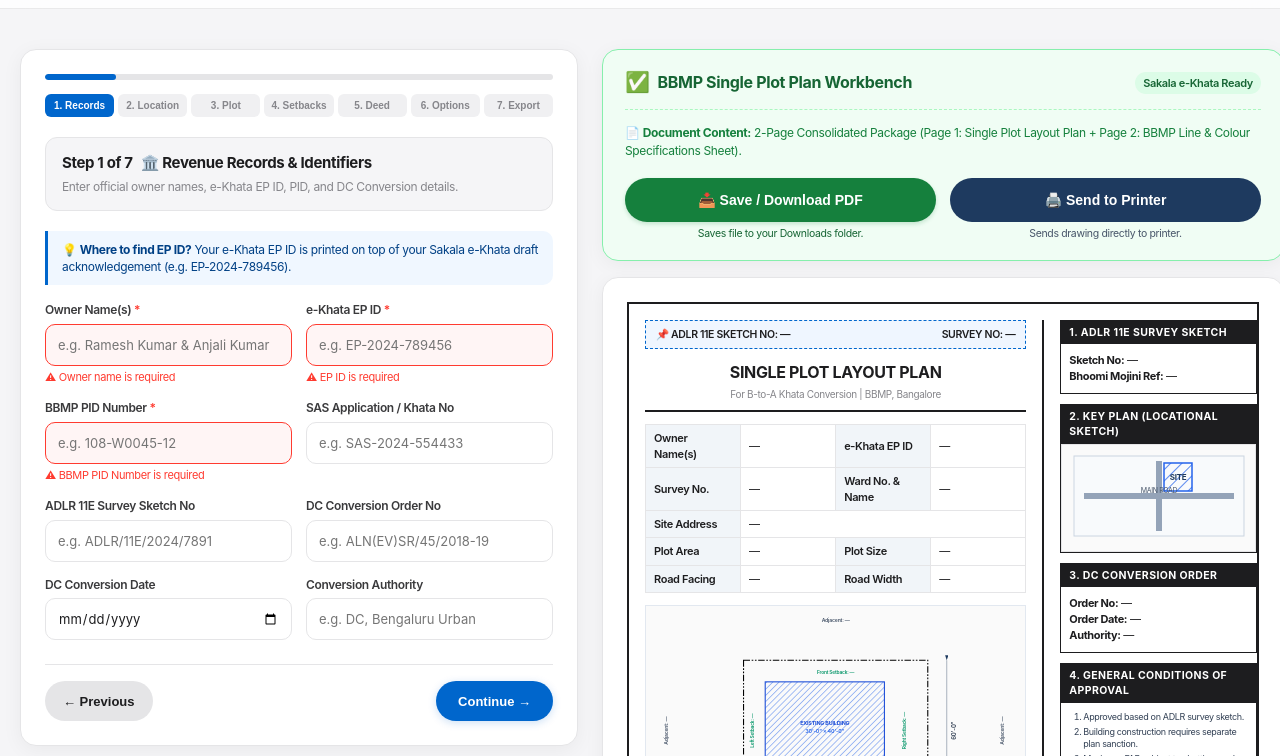
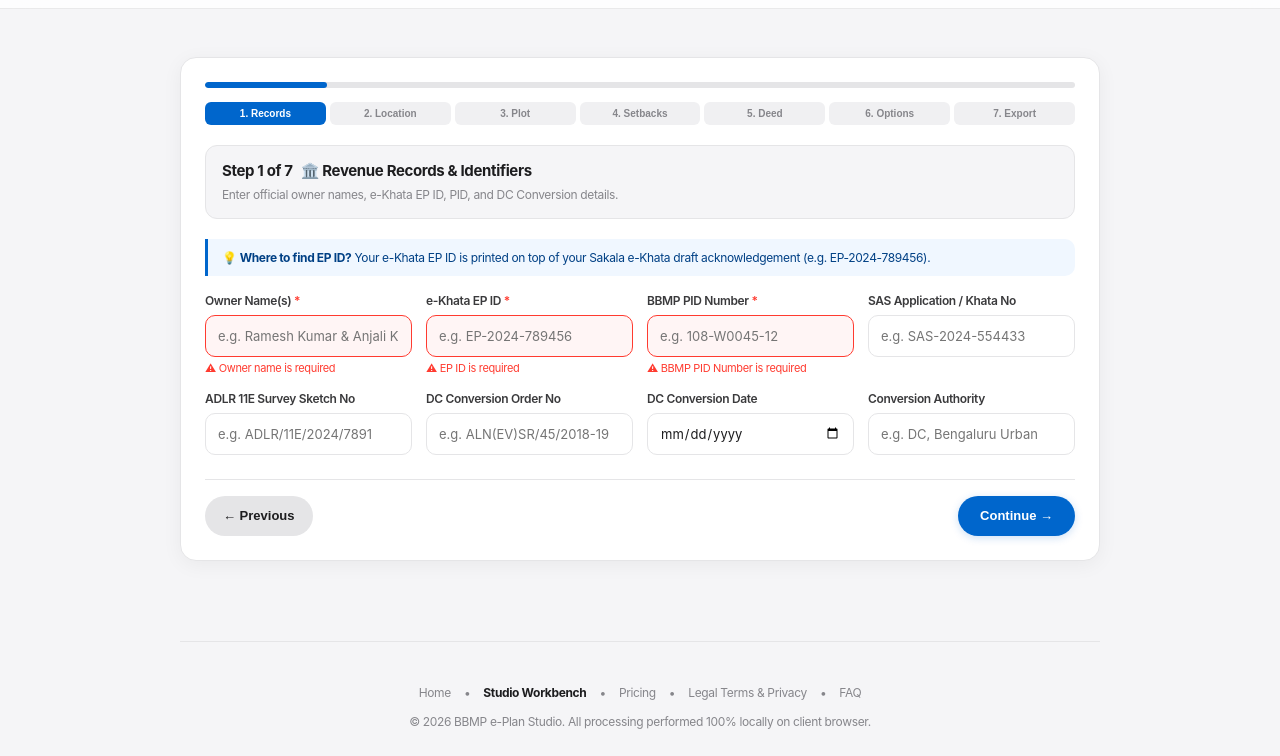
Before and after one commit to manswis/single-site-plan-web, a plain HTML site: page studio.html in a window 1280 px wide. Both pictures are taken after a click on the button "Continue →". Shown: the part 44-800 px from the top of the page. Drawn offline with nearby package versions, Linux system fonts and the light colour scheme.

Commit message:
Implement Option A sequential full-width layout in studio.html (centered 960px wizard for Steps 1-6, 100% full-width blueprint & export bar on Step 7)

```diff
--- a/js/wizard.js
+++ b/js/wizard.js
@@ -63,6 +63,10 @@ function goToStep(stepNum) {
 function nextStep() {
   if (currentStep < TOTAL_STEPS) {
     goToStep(currentStep + 1);
+  } else if (currentStep === TOTAL_STEPS) {
+    if (typeof downloadPDFPackage === 'function') {
+      downloadPDFPackage();
+    }
   }
 }
 
@@ -117,12 +121,22 @@ function showStep(stepNum) {
   if (stepTitle && meta) stepTitle.textContent = `${meta.icon} ${meta.title}`;
   if (stepDesc && meta) stepDesc.textContent = meta.desc;
 
-  updateProgressBar();
+  // Toggle Full-Width Export Viewport Section (Visible ONLY on Step 7)
+  const exportSection = document.getElementById('exportViewportSection');
+  const nextBtn = document.getElementById('nextBtn');
 
-  // Scroll step panel into smooth view
-  const wizardCard = document.getElementById('wizardCard');
-  if (wizardCard) {
-    wizardCard.scrollIntoView({ behavior: 'smooth', block: 'nearest' });
+  if (exportSection) {
+    exportSection.style.display = (stepNum === 7) ? 'block' : 'none';
+  }
+
+  if (nextBtn) {
+    if (stepNum === 6) {
+      nextBtn.textContent = 'Preview & Export →';
+    } else if (stepNum === 7) {
+      nextBtn.textContent = '📥 Download PDF Package';
+    } else {
+      nextBtn.textContent = 'Continue →';
+    }
   }
 
   // Auto-render live preview on Step 7
--- a/studio.html
+++ b/studio.html
@@ -38,19 +38,10 @@
     </div>
   </header>
 
-  <div class="container">
+  <div class="container" style="max-width: 960px;">
 
-    <!-- Mobile Segmented Control Tab Switcher (< 1024px) -->
-    <div class="mobile-tab-switcher" style="margin-top: 16px;">
-      <button id="mobileTabWizard" class="mobile-tab-btn active" onclick="switchMobileTab('wizard')">📝 1. Setup Form Wizard</button>
-      <button id="mobileTabPreview" class="mobile-tab-btn" onclick="switchMobileTab('preview')">👁️ 2. Live Plan Preview</button>
-    </div>
-
-    <!-- Desktop Split Workbench Grid (45% Wizard Left, 55% Viewport Right) -->
-    <div class="workbench-grid" id="workbench" style="margin-top: 16px;">
-
-      <!-- LEFT COLUMN: 7-Step Guided Setup Wizard (45% Width) -->
-      <div id="wizardCol" class="apple-card" id="wizardCard">
+    <!-- STEPS 1 TO 6: Centered Full-Width Guided Setup Wizard Container -->
+    <div id="wizardCard" class="apple-card" style="margin-top: 24px;">
 
       <!-- Stepper Progress Header -->
       <div class="stepper-header">
@@ -516,19 +507,10 @@
         </div>
       </div>
 
-        <!-- STEP 7: Instant Review, Mandatory Legal Consent & PDF Download -->
+      <!-- STEP 7: Instant Review, Mandatory Legal Consent & PDF Download (Final Export Page) -->
       <div id="wizardStep7" class="wizard-step-content" style="display:none;">
         <div class="info-tooltip-box" style="background: #f0fdf4; border-color: #34c759; color: #166534;">
-            🎉 <strong>All Details Verified!</strong> Your layout plan drawing is rendered on the right. Please read and accept the terms of service below to unlock export.
-          </div>
-
-          <!-- Precautionary Watermark Checkbox -->
-          <div class="checkbox-box" style="margin-bottom: 14px; background: #fffbe6; border: 1px solid #ffe58f;">
-            <label style="cursor: pointer;">
-              <input type="checkbox" id="sampleWatermarkCheck" onchange="toggleSampleWatermark()">
-              <span style="font-weight: 600; color: #d46b08;">⚠️ Display Diagonal "SAMPLE ONLY" Watermark</span>
-            </label>
-            <p style="margin-top: 4px; font-size: 11px; color: #8c8c8c;">Default: Unchecked. Auto-checks when sample presets are loaded to prevent accidental official submission.</p>
+          🎉 <strong>Plan Generation Complete!</strong> Review your full-width architectural layout plan drawing below and click Export to download your official PDF package.
         </div>
 
         <!-- Mandatory Pre-Generation Legal Consent Checkbox -->
@@ -543,9 +525,18 @@
           <div class="error-msg" id="err-legalConsent" style="margin-top: 6px; font-weight: 600;">⚠ You must agree to the Terms & Zero Liability Disclaimer to download or print.</div>
         </div>
 
-          <!-- Quick Preset Buttons -->
+        <!-- Precautionary Watermark Checkbox -->
+        <div class="checkbox-box" style="margin-bottom: 14px; background: #fffbe6; border: 1px solid #ffe58f;">
+          <label style="cursor: pointer;">
+            <input type="checkbox" id="sampleWatermarkCheck" onchange="toggleSampleWatermark()">
+            <span style="font-weight: 600; color: #d46b08;">⚠️ Display Diagonal "SAMPLE ONLY" Watermark</span>
+          </label>
+          <p style="margin-top: 4px; font-size: 11px; color: #8c8c8c;">Default: Unchecked. Auto-checks when sample presets are loaded to prevent accidental official submission.</p>
+        </div>
+
+        <!-- Quick Sample Preset Buttons -->
         <div style="margin-bottom: 16px;">
-            <label style="margin-bottom: 6px; display: block;">📄 Quick Load Reference Sample Presets:</label>
+          <label style="margin-bottom: 6px; display: block; font-weight: 600;">📄 Quick Load Reference Sample Presets:</label>
           <div class="sample-btns">
             <button class="apple-btn-secondary" onclick="loadSampleRegular()">Standard 30x40</button>
             <button class="apple-btn-secondary btn-purple" style="color:#fff;" onclick="loadSampleCornerPlot()">2-Side Corner</button>
@@ -561,53 +552,53 @@
         <button id="nextBtn" class="apple-btn-primary" onclick="nextStep()">Continue →</button>
       </div>
 
-      </div> <!-- End Left Wizard Column -->
+    </div> <!-- End Centered Wizard Card -->
 
-      <!-- RIGHT COLUMN: Floating Live Workbench Viewport (55% Width) -->
-      <div id="previewCol" class="sticky-viewport">
+    <!-- STEP 7 ONLY: Full-Width Viewport & Action Export Bar (Hidden on Steps 1 to 6) -->
+    <div id="exportViewportSection" style="display: none; margin-top: 24px;">
 
-        <!-- Action Bar for PDF Export & Direct Printing -->
-        <div class="apple-card action-bar" id="actionBar" style="background: #f0fdf4; border: 1.5px solid #86efac; padding: 18px 22px;">
+      <!-- High-Impact Action Bar for PDF Export & Direct Printing -->
+      <div class="apple-card action-bar" id="actionBar" style="background: #f0fdf4; border: 1.5px solid #86efac; padding: 22px 26px; margin-bottom: 24px;">
         <div style="display: flex; flex-direction: column; gap: 14px;">
 
           <!-- Header & Package Content Summary -->
           <div style="display: flex; justify-content: space-between; align-items: center; flex-wrap: wrap; gap: 10px; border-bottom: 1px dashed #abf7c0; padding-bottom: 12px;">
             <div style="display: flex; align-items: center; gap: 8px;">
-                <span style="font-size: 20px;">✅</span>
-                <strong style="color: #166534; font-size: 16px;">BBMP Single Plot Plan Workbench</strong>
+              <span style="font-size: 24px;">✅</span>
+              <strong style="color: #166534; font-size: 18px;">Official BBMP Single Plot Plan Package Ready</strong>
             </div>
-              <span style="font-size: 11px; background: #dcfce7; color: #166534; padding: 3px 8px; border-radius: 12px; font-weight: 600;">Sakala e-Khata Ready</span>
+            <span style="font-size: 11.5px; background: #dcfce7; color: #166534; padding: 4px 12px; border-radius: 12px; font-weight: 700;">Sakala e-Khata Ready</span>
           </div>
 
-            <p id="printPackageStatusHint" style="margin: 0; font-size: 12px; color: #15803d; line-height: 1.5;">
+          <p id="printPackageStatusHint" style="margin: 0; font-size: 13px; color: #15803d; line-height: 1.5;">
             📄 <strong>Document Content:</strong> 2-Page Consolidated Package (Page 1: Single Plot Layout Plan + Page 2: BBMP Line & Colour Specifications Sheet).
           </p>
 
           <!-- Two Clear Action Buttons: Export PDF File & Print Layout Plan -->
-            <div style="display: flex; gap: 14px; flex-wrap: wrap; margin-top: 4px;">
+          <div style="display: flex; gap: 16px; flex-wrap: wrap; margin-top: 6px;">
 
             <!-- Button 1: Save / Download PDF File -->
-              <div style="flex: 1; min-width: 200px; display: flex; flex-direction: column; gap: 4px;">
-                <button id="downloadPdfBtn" class="apple-btn-primary" style="background: #15803d; height: 44px; font-size: 14px; font-weight: 700; width: 100%; display: flex; align-items: center; justify-content: center; gap: 8px; box-shadow: 0 2px 4px rgba(21,128,61,0.2);" onclick="downloadPDFPackage()">
-                  <span>📥 Save / Download PDF</span>
+            <div style="flex: 1; min-width: 240px; display: flex; flex-direction: column; gap: 4px;">
+              <button id="downloadPdfBtn" class="apple-btn-primary" style="background: #15803d; height: 48px; font-size: 15px; font-weight: 700; width: 100%; display: flex; align-items: center; justify-content: center; gap: 8px; box-shadow: 0 4px 12px rgba(21,128,61,0.25);" onclick="downloadPDFPackage()">
+                <span>📥 Save / Download PDF Package</span>
               </button>
-                <span id="downloadHintText" style="font-size: 10.5px; color: #166534; text-align: center;">Saves file to your Downloads folder.</span>
+              <span id="downloadHintText" style="font-size: 11px; color: #166534; text-align: center;">Saves 2-page PDF file directly to your Downloads folder.</span>
             </div>
 
             <!-- Button 2: Print Layout Plan -->
-              <div style="flex: 1; min-width: 200px; display: flex; flex-direction: column; gap: 4px;">
-                <button id="printBtn" class="apple-btn-secondary" style="background: #1e3a5f; color:#fff; height: 44px; font-size: 14px; font-weight: 700; width: 100%; display: flex; align-items: center; justify-content: center; gap: 8px;" onclick="printPlanPackage()">
+            <div style="flex: 1; min-width: 240px; display: flex; flex-direction: column; gap: 4px;">
+              <button id="printBtn" class="apple-btn-secondary" style="background: #1e3a5f; color:#fff; height: 48px; font-size: 15px; font-weight: 700; width: 100%; display: flex; align-items: center; justify-content: center; gap: 8px;" onclick="printPlanPackage()">
                 <span>🖨️ Send to Printer</span>
               </button>
-                <span id="printHintText" style="font-size: 10.5px; color: #475569; text-align: center;">Sends drawing directly to printer.</span>
+              <span id="printHintText" style="font-size: 11px; color: #475569; text-align: center;">Sends drawing directly to your connected printer.</span>
             </div>
 
           </div>
         </div>
       </div>
 
-        <!-- Output Plan Page 1 (Architectural 70:30 Split Frame) -->
-        <div class="plan-output apple-card" id="planOutput">
+      <!-- Output Plan Page 1 (100% Full-Width Architectural 70:30 Split Frame) -->
+      <div class="plan-output apple-card" id="planOutput" style="width: 100%;">
         <div class="plan-sheet-frame">
 
           <!-- LEFT COLUMN (70% Drawing Canvas Area) -->
@@ -953,7 +944,7 @@
       </div>
 
       <!-- Output Page 2: BBMP Official Line & Colour Specifications Sheet (LEGEND.pdf) -->
-        <div class="apple-card legend-sheet-output" id="legendSheetOutput" style="display:none;">
+      <div class="apple-card legend-sheet-output" id="legendSheetOutput" style="display:none; margin-top: 24px;">
         <!-- Page 2 Screen Header Banner (Hidden during Print) -->
         <div style="background: #eff6ff; border: 1px dashed #2563eb; padding: 8px 14px; border-radius: 6px; margin-bottom: 12px; font-size: 11px; color: #1e3a5f; font-weight: 600; display: flex; justify-content: space-between; align-items: center;" class="no-print">
           <span>📑 PAGE 2: BBMP OFFICIAL LINE & COLOUR SPECIFICATIONS SHEET (LEGEND)</span>
@@ -1132,9 +1123,7 @@
         </div> <!-- End Legend Sheet Frame -->
       </div>
 
-      </div> <!-- End Right Viewport Column -->
-
-    </div> <!-- End Workbench Grid -->
+    </div> <!-- End Export Viewport Section -->
 
     <!-- Page Footer -->
     <footer style="margin-top: 80px; padding-top: 30px; border-top: 1px solid var(--apple-border); text-align: center; font-size: 12px; color: var(--apple-text-secondary);">
```
Lines whose indentation alone changed are shown as unchanged.
